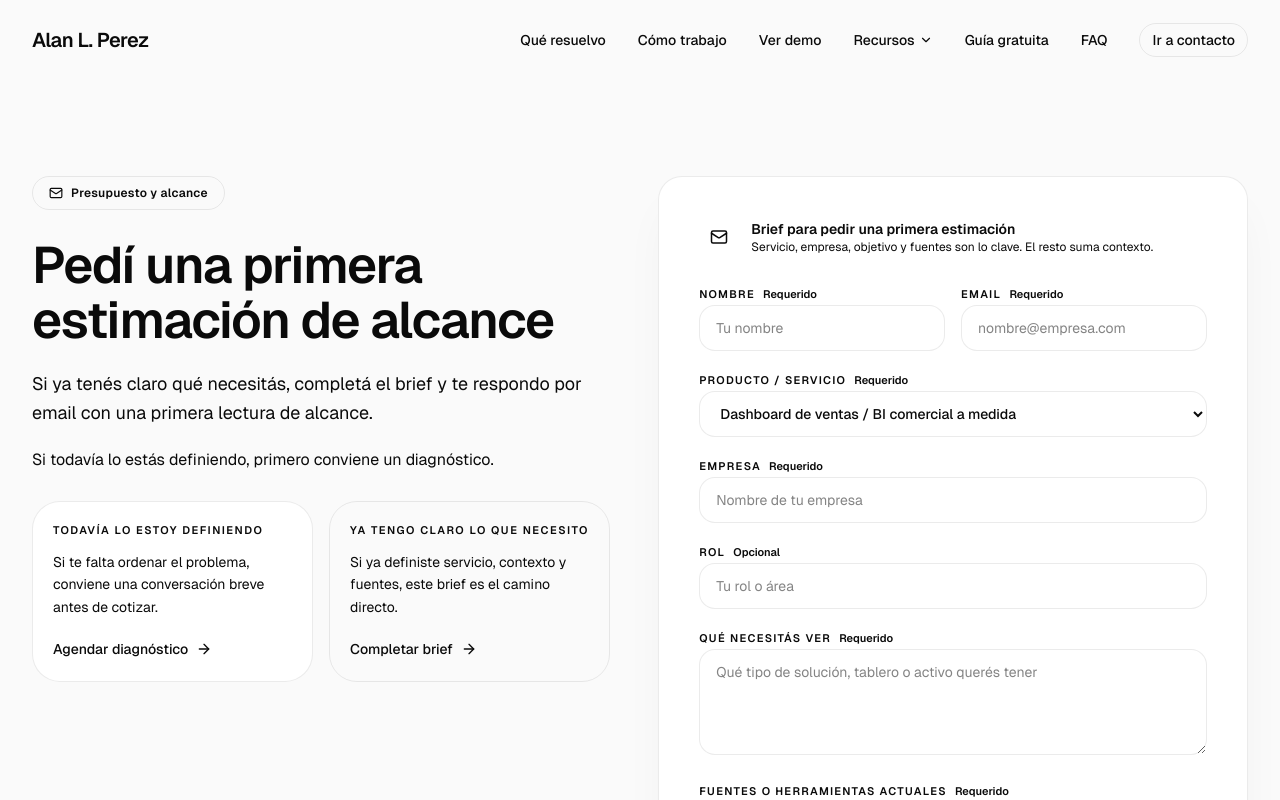
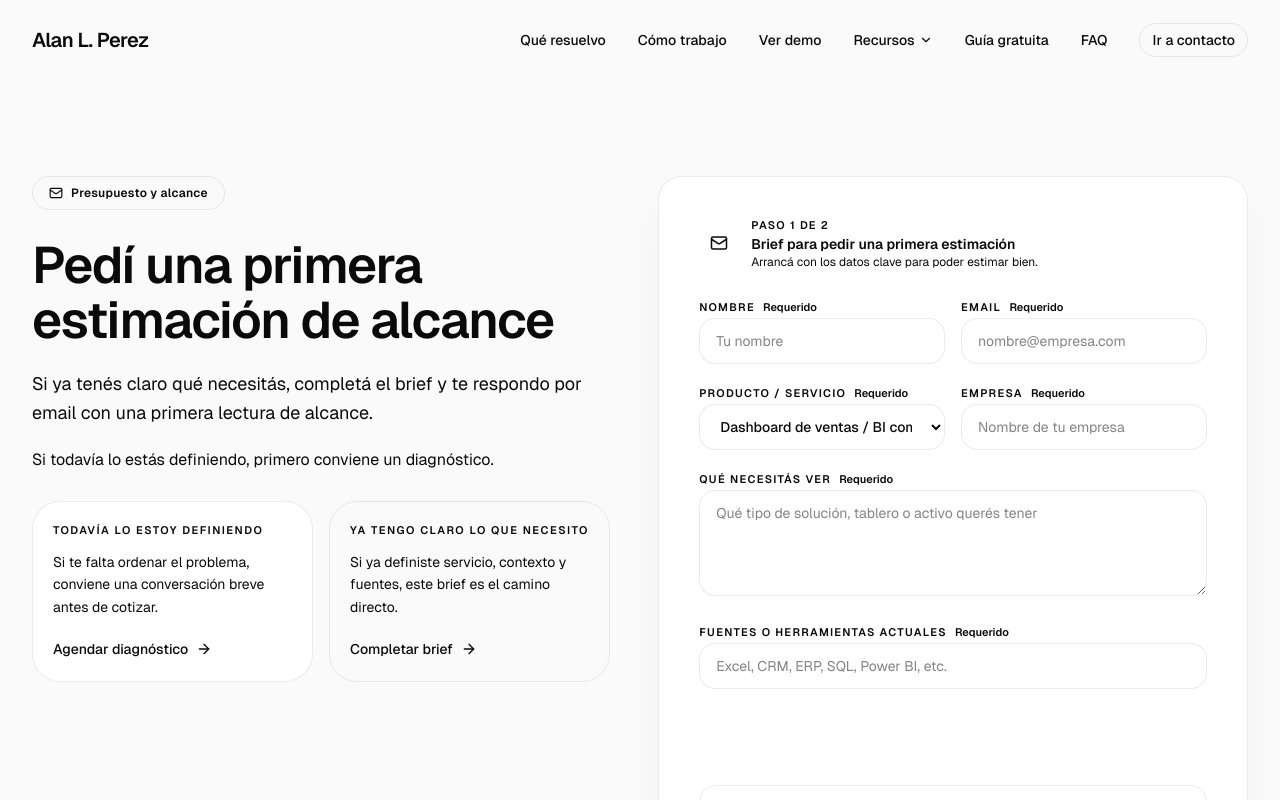
Before and after one commit to AluenIriarte/WebPage, a React (Vite) app: page /presupuesto-dashboard in a window 1280 px wide. Shown: the top 800 px of the page. Built offline with nearby package versions, Linux system fonts and the light colour scheme.

Commit message:
feat(quote-brief): make quote form progressive

```diff
--- a/src/app/pages/PresupuestoDashboard.tsx
+++ b/src/app/pages/PresupuestoDashboard.tsx
@@ -1,4 +1,4 @@
-import { useEffect, useState } from "react";
+import { useEffect, useRef, useState } from "react";
 import { motion } from "motion/react";
 import { ArrowRight, Copy, Mail, ShieldCheck } from "lucide-react";
 import { useNavigate, useSearchParams } from "react-router-dom";
@@ -15,13 +15,15 @@ import {
 import { trackCalendlyClick, trackDiagnosisClick, trackFormSubmit, trackQuoteClick } from "../lib/analytics";
 import { submitQuoteRequest } from "../lib/forms-api";
 
-const fieldConfig: {
+type QuoteFieldConfig = {
   id: keyof QuoteBriefFields;
   label: string;
   placeholder: string;
   required?: boolean;
   multiline?: boolean;
-}[] = [
+};
+
+const fieldConfig: QuoteFieldConfig[] = [
   { id: "nombre", label: "Nombre", placeholder: "Tu nombre", required: true },
   { id: "email", label: "Email", placeholder: "nombre@empresa.com", required: true },
   {
@@ -60,6 +62,26 @@ const fieldConfig: {
   },
 ];
 
+const STEP_ONE_FIELD_IDS: Array<keyof QuoteBriefFields> = [
+  "nombre",
+  "email",
+  "producto",
+  "empresa",
+  "objetivo",
+  "fuentes",
+];
+const STEP_TWO_FIELD_IDS: Array<keyof QuoteBriefFields> = [
+  "rol",
+  "destinatarios",
+  "plazo",
+  "desafio",
+];
+
+const fieldConfigById = fieldConfig.reduce(
+  (accumulator, field) => ({ ...accumulator, [field.id]: field }),
+  {} as Record<keyof QuoteBriefFields, QuoteFieldConfig>,
+);
+
 const emptyFields: QuoteBriefFields = {
   nombre: "",
   email: "",
@@ -76,9 +98,12 @@ const emptyFields: QuoteBriefFields = {
 export function PresupuestoDashboard() {
   const navigate = useNavigate();
   const [searchParams] = useSearchParams();
+  const formCardRef = useRef<HTMLDivElement | null>(null);
   const [fields, setFields] = useState<QuoteBriefFields>(emptyFields);
+  const [currentStep, setCurrentStep] = useState<1 | 2>(1);
   const [copied, setCopied] = useState(false);
   const [isSubmitting, setIsSubmitting] = useState(false);
+  const [stepError, setStepError] = useState<string | null>(null);
   const [submitError, setSubmitError] = useState<string | null>(null);
   const [submitSuccess, setSubmitSuccess] = useState<string | null>(null);
 
@@ -96,6 +121,119 @@ export function PresupuestoDashboard() {
   }, [searchParams]);
 
   const emailBody = buildQuoteEmailBody(fields);
+  const stepOneFields = STEP_ONE_FIELD_IDS.map((fieldId) => fieldConfigById[fieldId]);
+  const stepTwoFields = STEP_TWO_FIELD_IDS.map((fieldId) => fieldConfigById[fieldId]);
+
+  function focusField(fieldId: keyof QuoteBriefFields) {
+    if (typeof document === "undefined") {
+      return;
+    }
+
+    const fieldElement = document.getElementById(`quote-${fieldId}`);
+    if (fieldElement instanceof HTMLElement) {
+      fieldElement.focus();
+    }
+  }
+
+  function moveToStep(step: 1 | 2) {
+    setCurrentStep(step);
+    setStepError(null);
+    window.requestAnimationFrame(() => {
+      formCardRef.current?.scrollIntoView({ behavior: "smooth", block: "start" });
+    });
+  }
+
+  function handleNextStep() {
+    setSubmitError(null);
+    setStepError(null);
+
+    const missingField = stepOneFields.find(
+      (field) => field.required && !fields[field.id].trim(),
+    );
+
+    if (missingField) {
+      setStepError(
+        "Completá nombre, email, producto, empresa, qué necesitás ver y fuentes para seguir.",
+      );
+      focusField(missingField.id);
+      return;
+    }
+
+    const emailPattern = /^[^\s@]+@[^\s@]+\.[^\s@]+$/;
+    if (!emailPattern.test(fields.email.trim())) {
+      setStepError("Ingresá un email válido para seguir.");
+      focusField("email");
+      return;
+    }
+
+    moveToStep(2);
+  }
+
+  function renderField(field: QuoteFieldConfig) {
+    const commonClassName =
+      "w-full rounded-2xl border border-border/60 bg-white px-4 py-3 text-sm text-foreground outline-none transition-colors placeholder:text-muted-foreground/40 focus:border-accent/35";
+
+    return (
+      <label key={field.id} className="space-y-1.5">
+        <span className="text-[11px] font-semibold uppercase tracking-[0.12em] text-muted-foreground/55">
+          {field.label}
+          <span className="ml-2 normal-case tracking-normal text-muted-foreground/45">
+            {field.required ? "Requerido" : "Opcional"}
+          </span>
+        </span>
+        {field.id === "producto" ? (
+          <select
+            id={`quote-${field.id}`}
+            name={field.id}
+            required={field.required}
+            value={fields.producto}
+            onChange={(event) =>
+              setFields((previous) => ({ ...previous, producto: event.target.value }))
+            }
+            className={commonClassName}
+          >
+            {PRODUCT_OPTIONS.map((option) => (
+              <option key={option} value={option}>
+                {option}
+              </option>
+            ))}
+          </select>
+        ) : field.multiline ? (
+          <textarea
+            id={`quote-${field.id}`}
+            name={field.id}
+            required={field.required}
+            value={fields[field.id]}
+            onChange={(event) =>
+              setFields((previous) => ({
+                ...previous,
+                [field.id]: event.target.value,
+              }))
+            }
+            rows={4}
+            placeholder={field.placeholder}
+            className={`min-h-[104px] ${commonClassName}`}
+          />
+        ) : (
+          <input
+            id={`quote-${field.id}`}
+            name={field.id}
+            type={field.id === "email" ? "email" : "text"}
+            required={field.required}
+            value={fields[field.id]}
+            onChange={(event) =>
+              setFields((previous) => ({
+                ...previous,
+                [field.id]: event.target.value,
+              }))
+            }
+            placeholder={field.placeholder}
+            className={commonClassName}
+          />
+        )}
+      </label>
+    );
+  }
 
   async function handleSubmit(event: React.FormEvent<HTMLFormElement>) {
     event.preventDefault();
@@ -234,6 +372,7 @@ export function PresupuestoDashboard() {
 
               <motion.div
                 id="brief-cotizacion"
+                ref={formCardRef}
                 initial={{ opacity: 0, y: 30 }}
                 animate={{ opacity: 1, y: 0 }}
                 transition={{ duration: 0.75, delay: 0.1, ease: [0.22, 1, 0.36, 1] }}
@@ -244,97 +383,59 @@ export function PresupuestoDashboard() {
                     <Mail className="h-4.5 w-4.5 text-accent" />
                   </div>
                   <div>
+                    <p className="text-[11px] font-semibold uppercase tracking-[0.12em] text-muted-foreground/50">
+                      {currentStep === 1 ? "Paso 1 de 2" : "Paso 2 de 2"}
+                    </p>
                     <p className="text-sm font-semibold text-foreground">
                       Brief para pedir una primera estimación
                     </p>
                     <p className="text-xs text-muted-foreground">
-                      Servicio, empresa, objetivo y fuentes son lo clave. El resto suma contexto.
+                      {currentStep === 1
+                        ? "Arrancá con los datos clave para poder estimar bien."
+                        : "Este paso es opcional y suma contexto para afinar la lectura."}
                     </p>
                   </div>
                 </div>
 
                 <form onSubmit={handleSubmit} className="grid gap-4">
+                  {currentStep === 1 ? (
+                    <>
                       <div className="grid gap-4 lg:grid-cols-2">
-                    {fieldConfig.slice(0, 2).map((field) => (
-                      <label key={field.id} className="space-y-1.5">
-                        <span className="text-[11px] font-semibold uppercase tracking-[0.12em] text-muted-foreground/55">
-                          {field.label}
-                          <span className="ml-2 normal-case tracking-normal text-muted-foreground/45">
-                            {field.required ? "Requerido" : "Opcional"}
-                          </span>
-                        </span>
-                        <input
-                          type={field.id === "email" ? "email" : "text"}
-                          required={field.required}
-                          value={fields[field.id]}
-                          onChange={(event) =>
-                            setFields((previous) => ({
-                              ...previous,
-                              [field.id]: event.target.value,
-                            }))
-                          }
-                          placeholder={field.placeholder}
-                          className="w-full rounded-2xl border border-border/60 bg-white px-4 py-3 text-sm text-foreground outline-none transition-colors placeholder:text-muted-foreground/40 focus:border-accent/35"
-                        />
-                      </label>
-                    ))}
+                        {stepOneFields.slice(0, 4).map((field) => renderField(field))}
                       </div>
+                      {stepOneFields.slice(4).map((field) => renderField(field))}
+                    </>
+                  ) : (
+                    <>
+                      {stepTwoFields.map((field) => renderField(field))}
+                    </>
+                  )}
 
-                  {fieldConfig.slice(2).map((field) => (
-                    <label key={field.id} className="space-y-1.5">
-                      <span className="text-[11px] font-semibold uppercase tracking-[0.12em] text-muted-foreground/55">
-                        {field.label}
-                        <span className="ml-2 normal-case tracking-normal text-muted-foreground/45">
-                          {field.required ? "Requerido" : "Opcional"}
-                        </span>
-                      </span>
-                      {field.id === "producto" ? (
-                        <select
-                          required={field.required}
-                          value={fields.producto}
-                          onChange={(event) =>
-                            setFields((previous) => ({ ...previous, producto: event.target.value }))
-                          }
-                          className="w-full rounded-2xl border border-border/60 bg-white px-4 py-3 text-sm text-foreground outline-none transition-colors focus:border-accent/35"
-                        >
-                          {PRODUCT_OPTIONS.map((option) => (
-                            <option key={option} value={option}>
-                              {option}
-                            </option>
-                          ))}
-                        </select>
-                      ) : field.multiline ? (
-                        <textarea
-                          required={field.required}
-                          value={fields[field.id]}
-                          onChange={(event) =>
-                            setFields((previous) => ({
-                              ...previous,
-                              [field.id]: event.target.value,
-                            }))
-                          }
-                          rows={4}
-                          placeholder={field.placeholder}
-                          className="min-h-[104px] w-full rounded-2xl border border-border/60 bg-white px-4 py-3 text-sm text-foreground outline-none transition-colors placeholder:text-muted-foreground/40 focus:border-accent/35"
-                        />
-                      ) : (
-                        <input
-                          required={field.required}
-                          value={fields[field.id]}
-                          onChange={(event) =>
-                            setFields((previous) => ({
-                              ...previous,
-                              [field.id]: event.target.value,
-                            }))
-                          }
-                          placeholder={field.placeholder}
-                          className="w-full rounded-2xl border border-border/60 bg-white px-4 py-3 text-sm text-foreground outline-none transition-colors placeholder:text-muted-foreground/40 focus:border-accent/35"
-                        />
-                      )}
-                    </label>
-                  ))}
+                  {stepError ? (
+                    <p className="rounded-[1rem] border border-[#F1D7B5] bg-[#FFF8EF] px-4 py-3 text-sm text-[#8A5A12]">
+                      {stepError}
+                    </p>
+                  ) : null}
 
                   <div className="mt-2 flex flex-col gap-3 sm:flex-row">
+                    {currentStep === 1 ? (
+                      <button
+                        type="button"
+                        onClick={handleNextStep}
+                        className="group inline-flex w-full items-center justify-center gap-2 rounded-full bg-accent px-6 py-3.5 text-sm font-medium text-white transition-colors hover:bg-accent/90"
+                      >
+                        Siguiente
+                        <ArrowRight className="h-4 w-4 transition-transform group-hover:translate-x-1" />
+                      </button>
+                    ) : (
+                      <>
+                        <button
+                          type="button"
+                          onClick={() => moveToStep(1)}
+                          className="inline-flex items-center justify-center rounded-full border border-border px-5 py-3.5 text-sm font-medium text-foreground transition-colors hover:border-accent/35 hover:text-accent"
+                        >
+                          Volver
+                        </button>
                         <button
                           type="submit"
                           disabled={isSubmitting}
@@ -346,11 +447,13 @@ export function PresupuestoDashboard() {
                         <button
                           type="button"
                           onClick={handleCopy}
-                      className="inline-flex items-center justify-center gap-2 rounded-full border border-border px-6 py-3.5 text-sm font-medium text-foreground transition-colors hover:border-accent/35 hover:text-accent"
+                          className="inline-flex items-center justify-center gap-2 rounded-full border border-border px-5 py-3.5 text-sm font-medium text-foreground transition-colors hover:border-accent/35 hover:text-accent"
                         >
                           <Copy className="h-4 w-4" />
                           {copied ? "Brief copiado" : "Copiar brief"}
                         </button>
+                      </>
+                    )}
                   </div>
                 </form>
 
```
Lines whose indentation alone changed are shown as unchanged.
